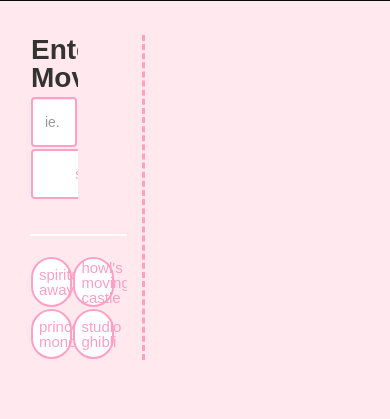
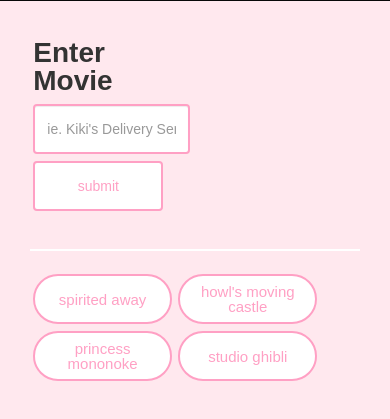
Before and after one commit to sundropgold/GhibliSearch, a plain HTML site: page index.html in a window 390 px wide. Shown: the part 141-560 px from the top of the page. Drawn offline with nearby package versions, Linux system fonts and the light colour scheme; a web font is replaced by a local one.

Commit message:
added mobile css

```diff
--- a/assets/css/style.css
+++ b/assets/css/style.css
@@ -38,7 +38,7 @@
 	margin:0;
 }
 
-div#contentArea {
+div#contentArea.col-lg-5 {
 	position:relative;
 	width:36%;
 	margin-top:4%;
@@ -58,7 +58,7 @@
 	margin:0 auto;
 }
 
-div#gifArea {
+div#gifArea.col-lg-7  {
 	width:64%;
 	margin-top:4%;
 	display:block;
@@ -159,6 +159,7 @@
 
 	width:130px;
 	height:50px;
+	margin:2%;
 
 	color:#ffa0c4;
 	border-style: solid;
@@ -172,16 +173,6 @@
 	color:#ffffff;
 	border-color:#ffffff;
 	background-color: #ffa0c4;
-}
-
-button:hover {
-
-
-	color:#82c1f2;
-	border-style: solid;
-	border-width:2px;
-	border-color:#b7e0ff;
-	background-color:#ffffff;
 }
 
 button {
@@ -201,6 +192,15 @@
 	background-color: #ffffff;
 }
 
+button:hover {
+
+	color:#82c1f2;
+	border-style: solid;
+	border-width:2px;
+	border-color:#b7e0ff;
+	background-color:#ffffff;
+}
+
 /* ********** IMAGES ********** */
 img {
 	width:100%;
@@ -212,3 +212,21 @@
 img:hover {
 	opacity:.7;
 }
+
+/* ******* MEDIA QUERIES ********** */
+@media screen and (max-width:993px) {
+
+	div#contentArea.col-sm-12 {
+		position:relative;
+		width:100%;
+		margin-top:4%;
+		margin-right:0;
+
+		border-right:none;
+	}
+
+	div#gifArea.col-sm-12  {
+		width:100%;
+	}
+
+}
--- a/index.html
+++ b/index.html
@@ -41,11 +41,11 @@
 	<div class="container">
 
 		<div class="row" id="content">
-			<div class="col-lg-5" id="contentArea">
+			<div class="col-sm-12 col-lg-5" id="contentArea">
 
 				<div class="row">
 
-					<div class="col-lg-12" id="searchArea">
+					<div class="col-sm-12 col-lg-12" id="searchArea">
 
 						<form>
 							<div class="form-group">
@@ -72,7 +72,7 @@
 
 			</div>
 
-			<div class="col-lg-7" id="gifArea">
+			<div class="col-sm-12 col-lg-7" id="gifArea">
 			</div>
 
 		</div>
```
